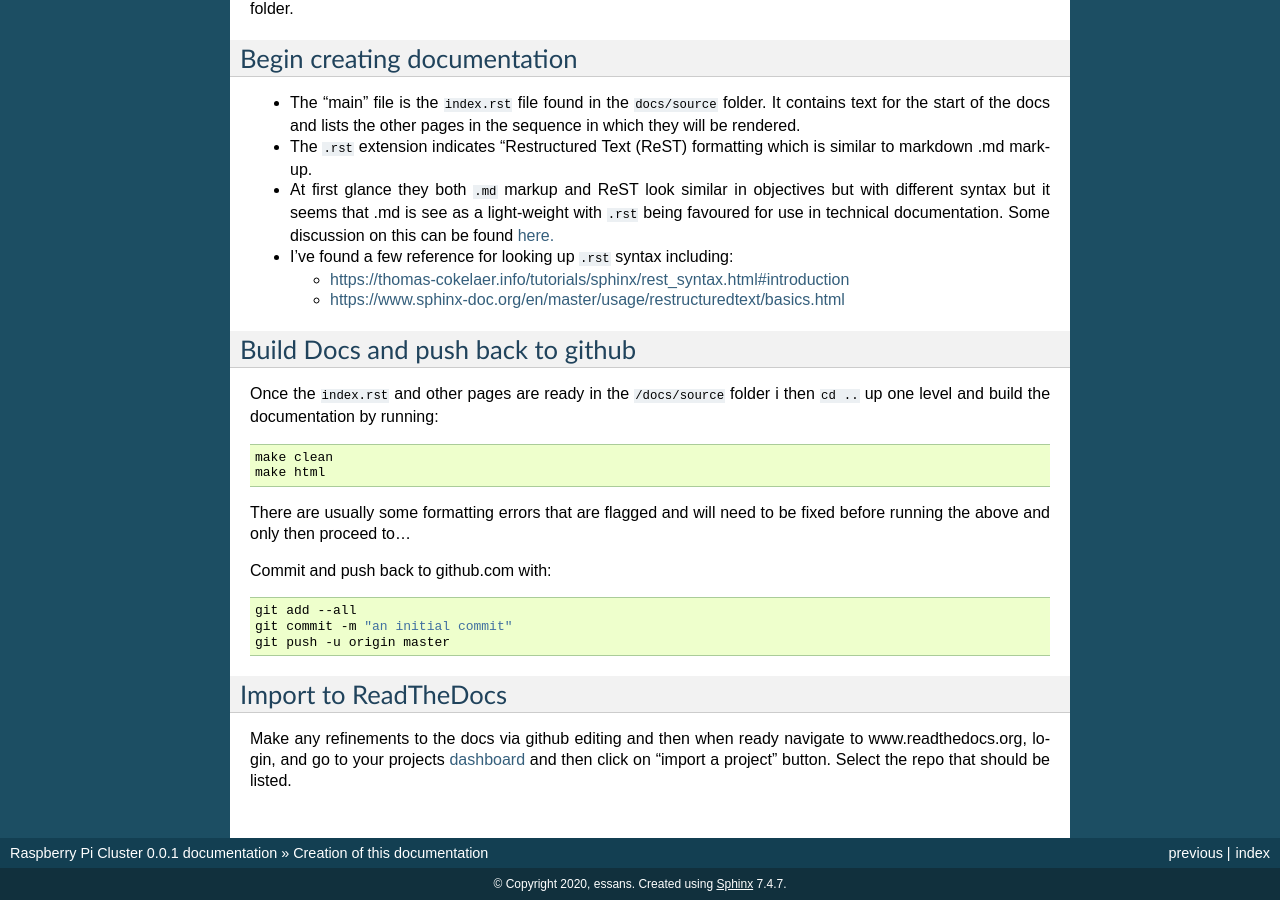
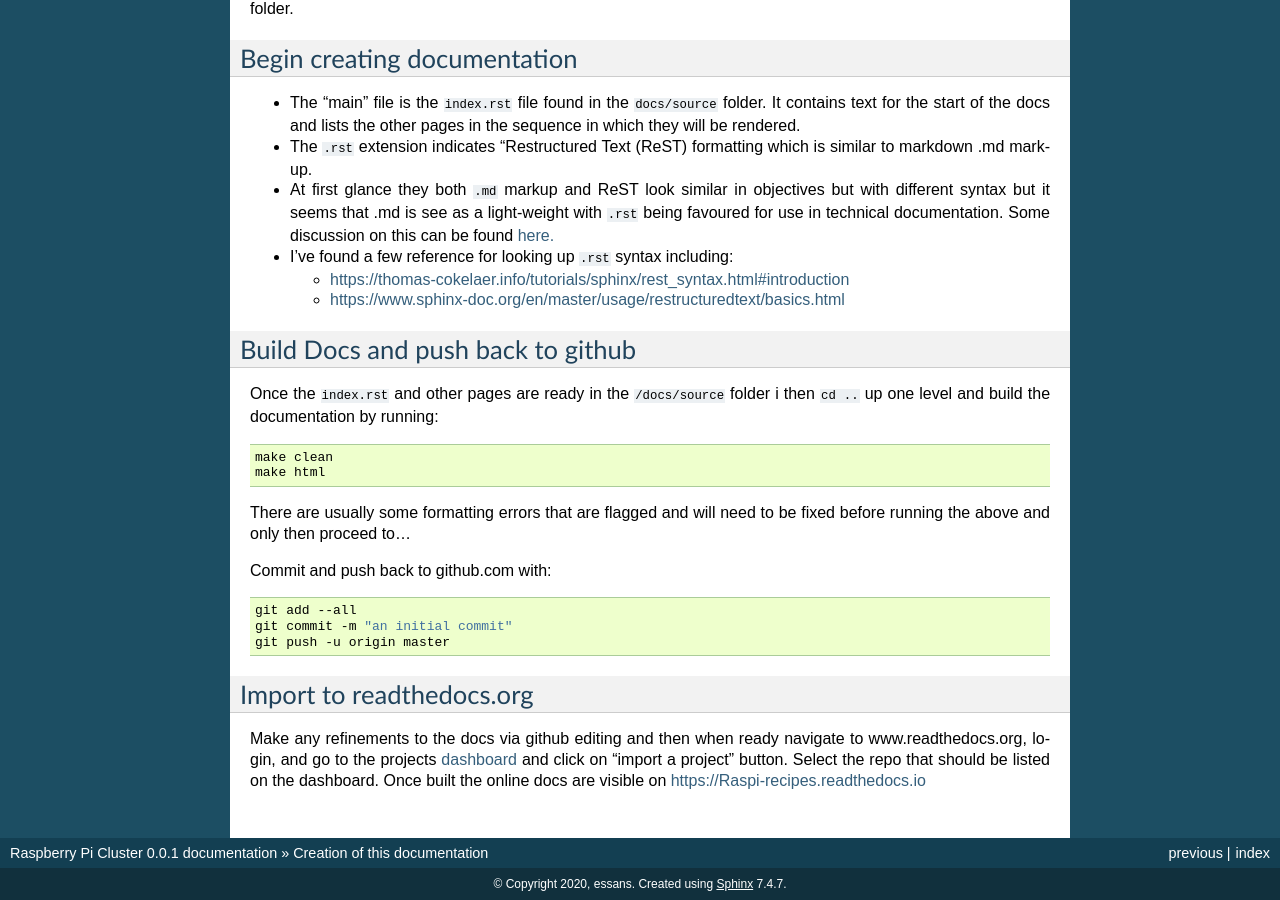
Before and after one commit to essans/RasPi, a Sphinx documentation site: the page built from docs/source/readthedocs.rst, in a window 1280 px wide and 900 px high, scrolled down 1605 px. Built offline with Sphinx 7.4.7, drawn with Linux system fonts in a browser that asks for light colours; some of the changed text lies outside the part shown.

Commit message:
Update readthedocs.rst

```diff
--- a/docs/source/readthedocs.rst
+++ b/docs/source/readthedocs.rst
@@ -122,6 +122,6 @@ Commit and push back to github.com with:
    git push -u origin master
 
 
-Import to ReadTheDocs
----------------------
-Make any refinements to the docs via github editing and then when ready navigate to www.readthedocs.org, login, and go to your projects `dashboard <https://readthedocs.org/dashboard/>`_ and then click on "import a project" button.  Select the repo that should be listed.
+Import to readthedocs.org
+-------------------------
+Make any refinements to the docs via github editing and then when ready navigate to www.readthedocs.org, login, and go to the projects `dashboard <https://readthedocs.org/dashboard/>`_ and click on "import a project" button.  Select the repo that should be listed on the dashboard.  Once built the online docs are visible on https://Raspi-recipes.readthedocs.io
```
